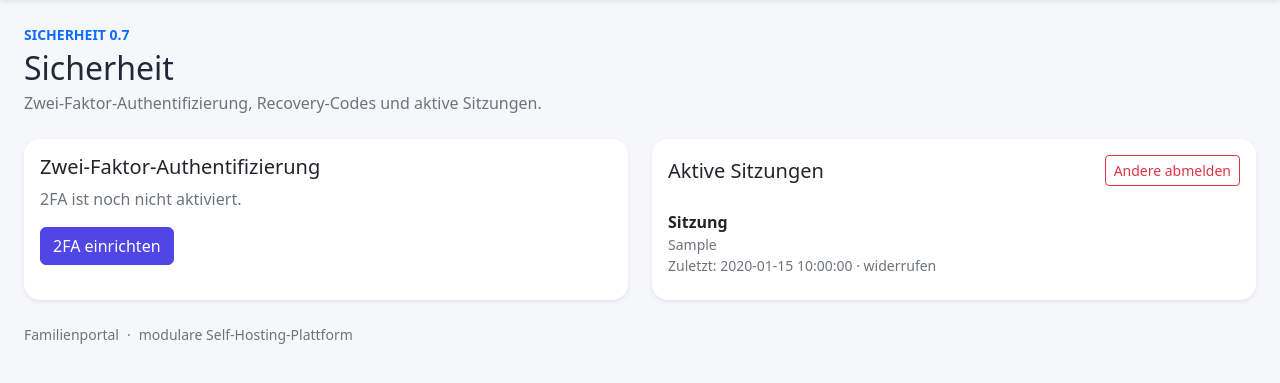
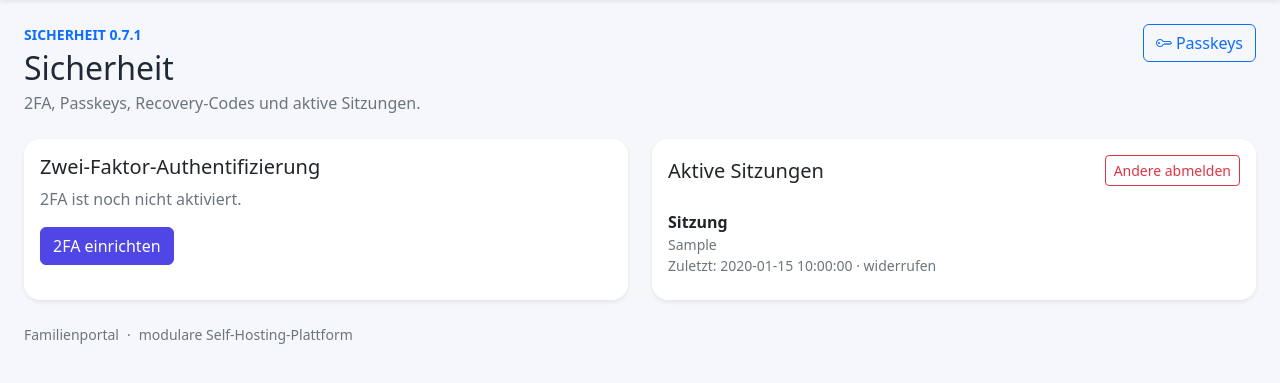
Before and after one commit to Markus4771/Familienportal, a FastAPI app: template src/familienportal/templates/security.html in a window 1280 px wide. Shown: the part 56-439 px from the top of the page. Run offline with FastAPI, Linux system fonts and the light colour scheme; the template is opened without the code that fills it: most values are stand-ins (such as "Sample title", 1, 10 or a date in 2020).

Commit message:
Add passkey and admin emergency reset links

```diff
--- a/src/familienportal/templates/security.html
+++ b/src/familienportal/templates/security.html
@@ -1,7 +1,7 @@
 {% extends "base.html" %}
 {% block title %}Sicherheit · Familienportal{% endblock %}
 {% block content %}
-<div class="d-flex justify-content-between align-items-start mb-4"><div><p class="text-uppercase small fw-semibold text-primary mb-1">Sicherheit 0.7</p><h1 class="h2 mb-1">Sicherheit</h1><p class="text-secondary mb-0">Zwei-Faktor-Authentifizierung, Recovery-Codes und aktive Sitzungen.</p></div></div>
+<div class="d-flex justify-content-between align-items-start mb-4"><div><p class="text-uppercase small fw-semibold text-primary mb-1">Sicherheit 0.7.1</p><h1 class="h2 mb-1">Sicherheit</h1><p class="text-secondary mb-0">2FA, Passkeys, Recovery-Codes und aktive Sitzungen.</p></div><div class="d-flex gap-2"><a class="btn btn-outline-primary" href="/security/passkeys"><i class="bi bi-key me-1"></i>Passkeys</a>{% if is_admin %}<a class="btn btn-outline-danger" href="/admin/security/mfa-reset">2FA-Notfallreset</a>{% endif %}</div></div>
 {% if request.query_params.get('error') %}<div class="alert alert-danger">{{ request.query_params.get('error') }}</div>{% endif %}
 <div class="row g-4">
 <div class="col-lg-6"><div class="card border-0 shadow-sm h-100"><div class="card-body"><h2 class="h5">Zwei-Faktor-Authentifizierung</h2>
```
